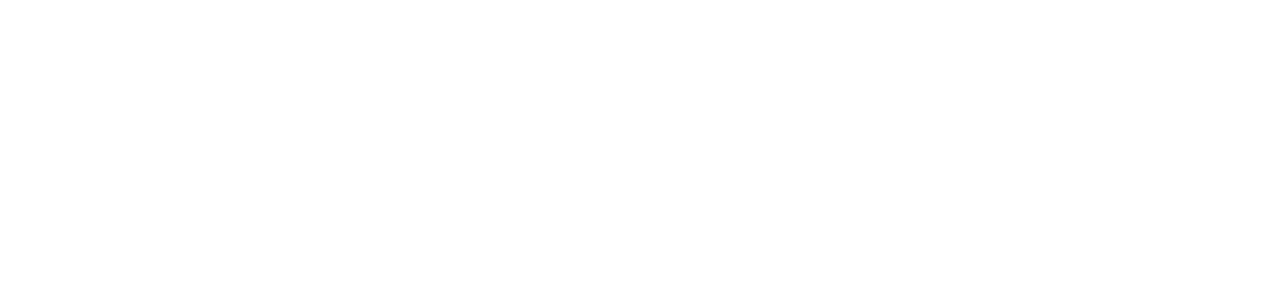
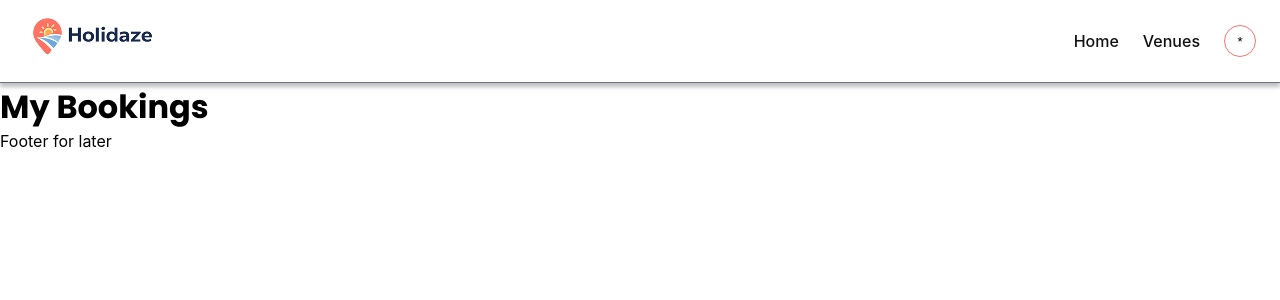
Before and after one commit to olekb2001/Ole-Kristian-Berge-PE2, a React (Vite) app: page /bookings in a window 1280 px wide. Before the commit this address had no page. Shown: the top 300 px of the page. Built offline with nearby package versions, Linux system fonts and the light colour scheme; a web font is replaced by a local one.

Commit message:
adding routes for login, my venues, profile, and bookings

```diff
--- a/src/App.jsx
+++ b/src/App.jsx
@@ -2,6 +2,10 @@ import { BrowserRouter, Routes, Route } from "react-router-dom";
 import Home from "./pages/Home";
 import Venues from "./pages/Venues";
 import Layout from "./components/Layout";
+import Login from "./pages/Login";
+import Bookings from "./pages/Bookings";
+import MyVenues from "./pages/MyVenues";
+import Profile from "./pages/Profile";
 
 function App() {
   return (
@@ -10,6 +14,10 @@ function App() {
         <Route element={<Layout />}>
           <Route path="/" element={<Home />} />
           <Route path="/venues" element={<Venues />} />
+          <Route path="/login" element={<Login />} />
+          <Route path="/bookings" element={<Bookings />} />
+          <Route path="/my-venues" element={<MyVenues />} />
+          <Route path="/profile" element={<Profile />} />
         </Route>
       </Routes>
     </BrowserRouter>
--- /dev/null
+++ b/src/pages/Bookings.jsx
@@ -0,0 +1,3 @@
+export default function Bookings() {
+  return <h1>My Bookings</h1>;
+}
--- /dev/null
+++ b/src/pages/Login.jsx
@@ -0,0 +1,3 @@
+export default function Login() {
+  return <h1>Login Page</h1>;
+}
--- /dev/null
+++ b/src/pages/MyVenues.jsx
@@ -0,0 +1,3 @@
+export default function MyVenues() {
+  return <h1>My Venues</h1>;
+}
--- /dev/null
+++ b/src/pages/Profile.jsx
@@ -0,0 +1,3 @@
+export default function Profile() {
+  return <h1>Update Avatar</h1>;
+}
```
